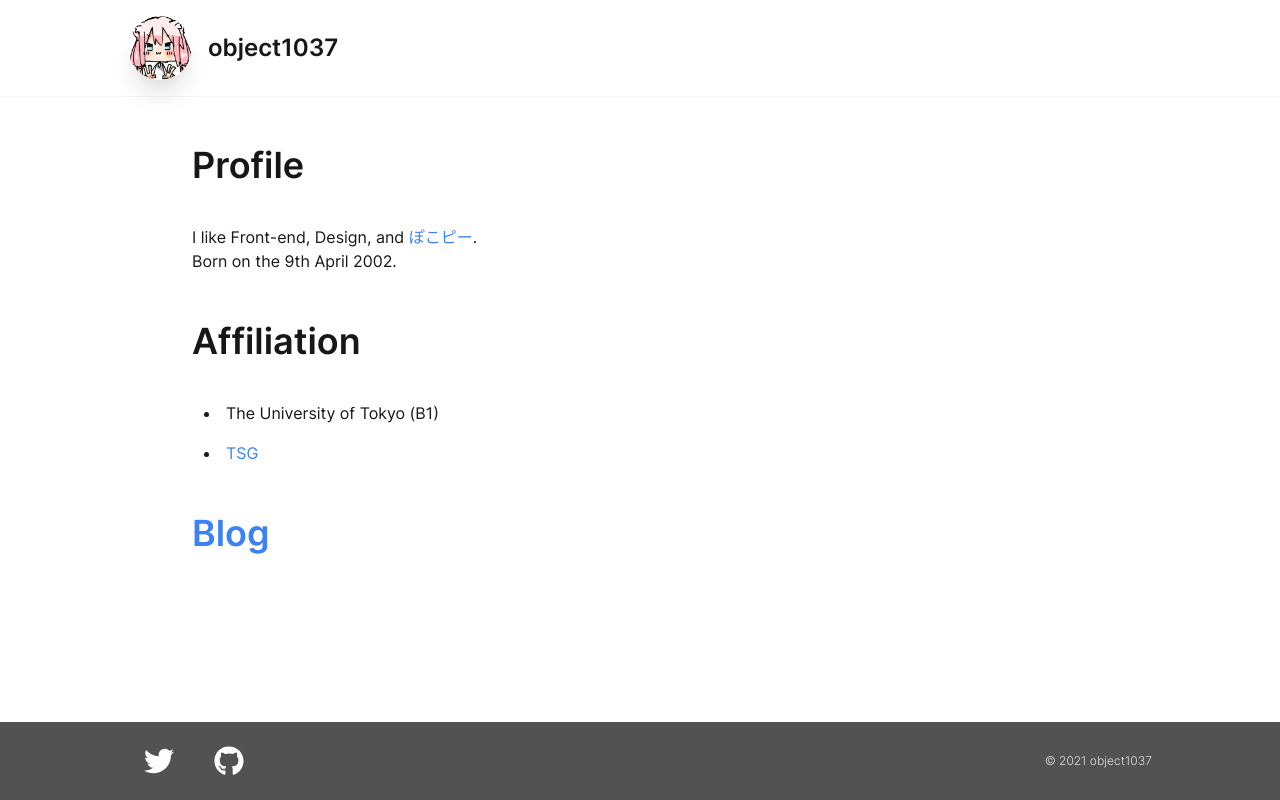
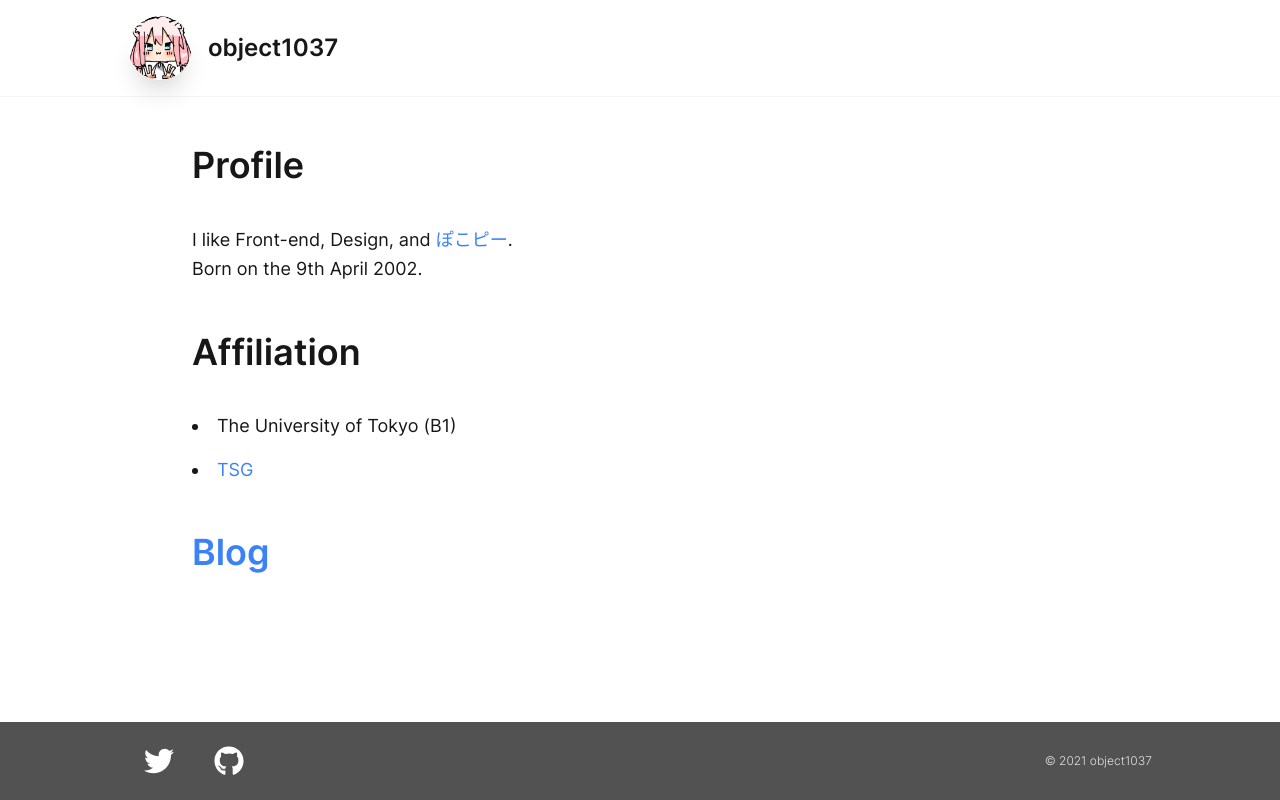
Before and after one commit to object1037/homepage, a Next.js app: page / in a window 1280 px wide. Built offline with nearby package versions, Linux system fonts and the light colour scheme.

Commit message:
update spacing

```diff
--- a/components/list.tsx
+++ b/components/list.tsx
@@ -4,7 +4,7 @@ export default function List({
   listArr: (string | JSX.Element)[]
 }) {
   return (
-    <ul className="pl-3 list-inside list-disc flex flex-col space-y-4">
+    <ul className="list-inside list-disc flex flex-col space-y-4">
       {listArr.map((content) => {
         let key: string
         if (typeof content === 'string') {
--- a/components/section.tsx
+++ b/components/section.tsx
@@ -8,7 +8,7 @@ export default function Section({
   return (
     <section className="flex flex-col pt-2 max-w-4xl mx-auto">
       <h2 className="text-4xl font-semibold">{title}</h2>
-      {children && <div className="py-10 flex flex-col justify-start">{children}</div>}
+      {children && <div className="py-10 flex justify-start">{children}</div>}
     </section>
   )
 }
--- a/pages/index.tsx
+++ b/pages/index.tsx
@@ -25,14 +25,13 @@ export default function Home() {
         <meta property="og:image" content="https://object1037.dev/_next/image?url=%2Fimages%2Fprofile.jpg&w=640&q=75" />
       </Head>
       <Header />
-      <main className="flex-shrink-0 flex-1 pt-10 pb-20 px-6 sm:px-12">
+      <main className="flex-shrink-0 flex-1 pt-10 pb-20 px-6 sm:px-12 text-lg">
         <Section title="Profile">
-          <p>
-            I like Front-end, Design, and <ELink key="ぽこピー" url="https://www.youtube.com/channel/UC1EB8moGYdkoZQfWHjh7Ivw">ぽこピー</ELink>.
-          </p>
-          <p>
-            Born on the 9th April 2002.
-          </p>
+            <div className="leading-relaxed">
+              I like Front-end, Design, and <ELink key="ぽこピー" url="https://www.youtube.com/channel/UC1EB8moGYdkoZQfWHjh7Ivw">ぽこピー</ELink>.
+              <br/>
+              Born on the 9th April 2002.
+            </div>
         </Section>
         <Section title="Affiliation">
           <List listArr={affiliations} />
```
